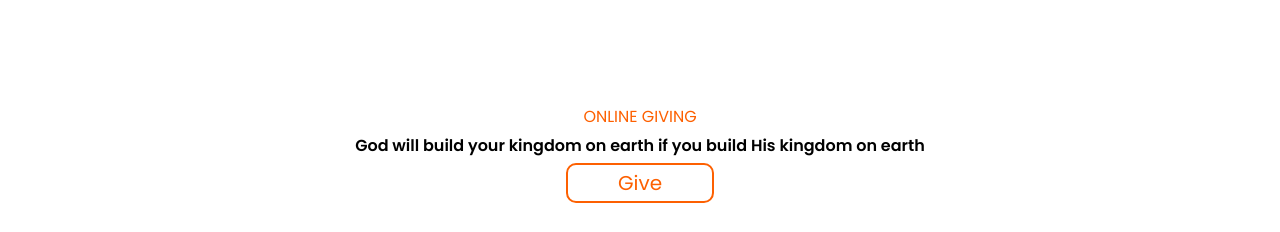
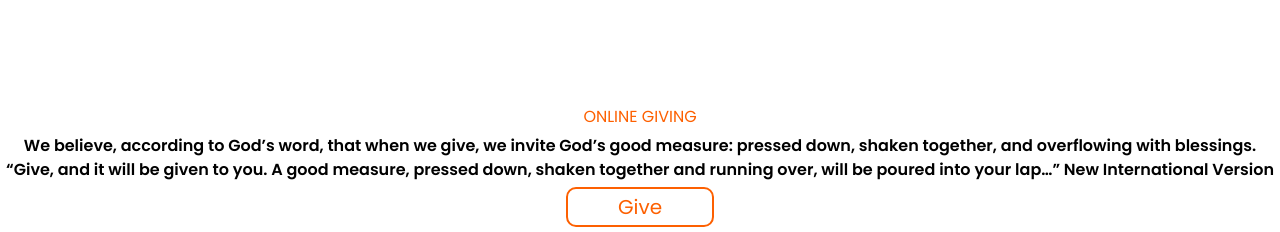
Before and after one commit to the-chronicles/mps-website, a React (Vite) app: page / in a window 1280 px wide. Shown: the part 1120-1352 px from the top of the page. Built offline with nearby package versions, Linux system fonts and the light colour scheme; the HTML template or start-up script is replaced by a standard one.

Commit message:
Update onlinegiving.tsx

```diff
--- a/src/layouts/onlinegiving.tsx
+++ b/src/layouts/onlinegiving.tsx
@@ -18,8 +18,10 @@ const Onlinegiving = () => {
             fontSize={{ lg: 50, md: 40, sm: 20, base: 20 }}
             fontWeight={600}
           >
-            God will build your kingdom on earth if you build His kingdom on
-            earth
+            We believe, according to God’s word, that when we give, we invite God’s good measure: pressed down, shaken together, and overflowing with blessings. <br />
+
+“Give, and it will be given to you. A good measure, pressed down, shaken together and running over, will be poured into your lap…”
+New International Version
           </Text>
           <Center mt={5}>
             <Link to='/giving'>
```
